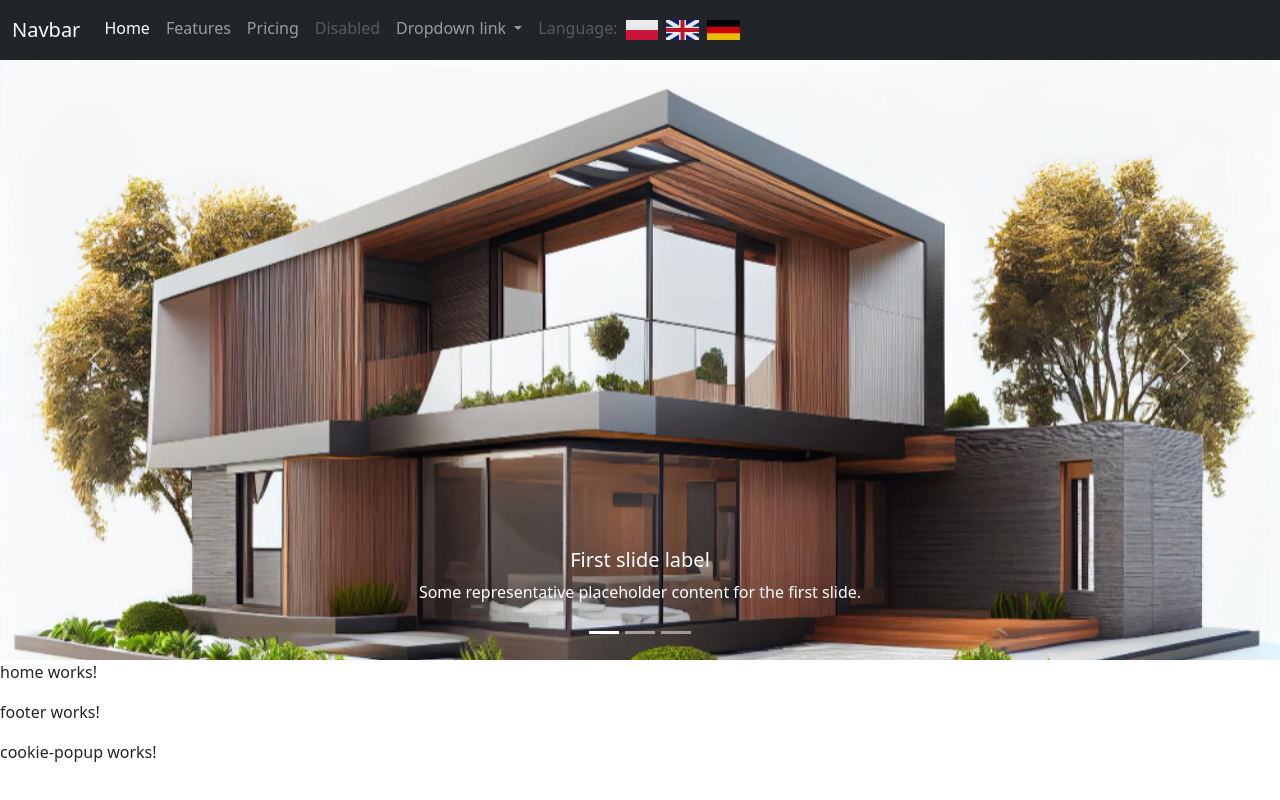
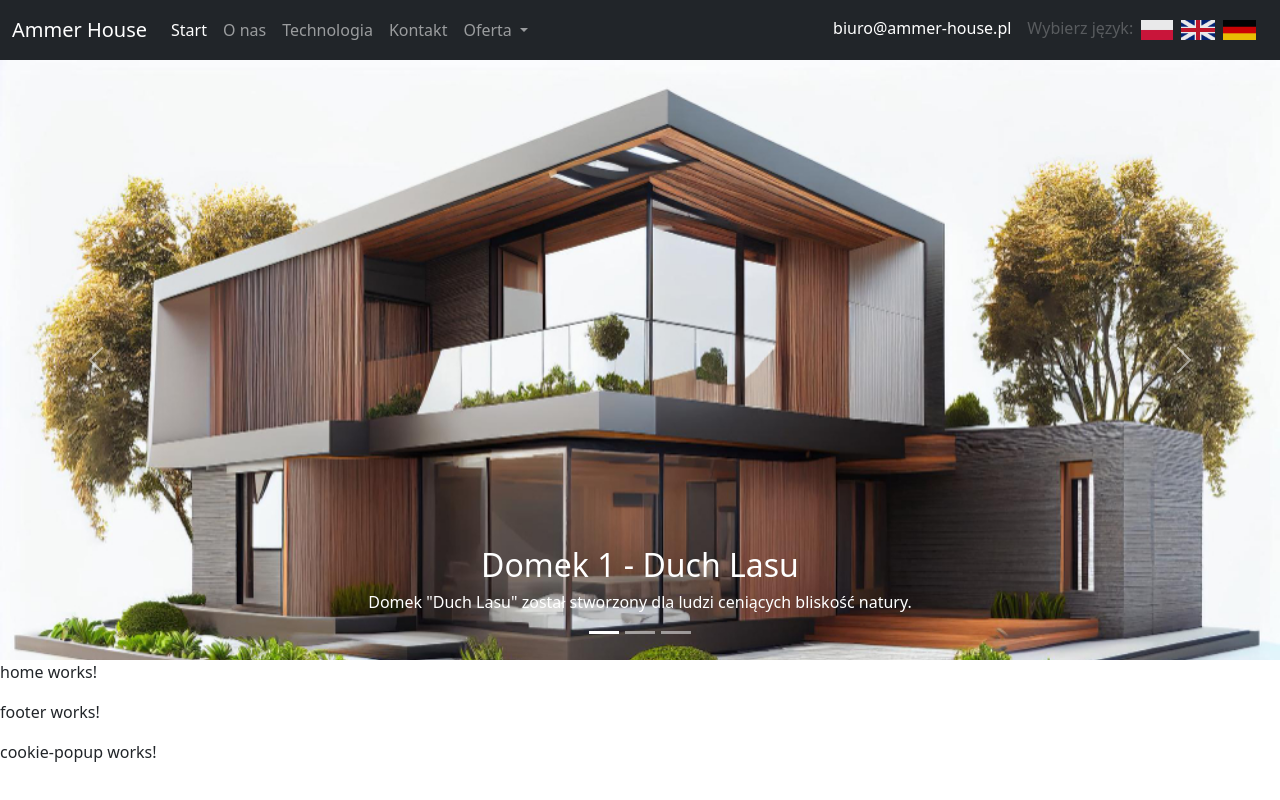
Before and after one commit to Klewiu/house-site-app, an Angular app: page / in a window 1280 px wide. Built offline with nearby package versions, Linux system fonts and the light colour scheme.

Commit message:
Instal bootstrap icon  navbar & carousel  p4

```diff
--- a/package.json
+++ b/package.json
@@ -19,6 +19,7 @@
     "@angular/platform-browser-dynamic": "^15.2.0",
     "@angular/router": "^15.2.0",
     "bootstrap": "^5.3.2",
+    "bootstrap-icons": "^1.11.1",
     "rxjs": "~7.8.0",
     "tslib": "^2.3.0",
     "zone.js": "~0.12.0"
--- a/src/app/shared/carousel/carousel.component.html
+++ b/src/app/shared/carousel/carousel.component.html
@@ -1,4 +1,4 @@
-<div id="carouselExampleCaptions" class="carousel slide">
+<div id="carouselExampleCaptions" class="carousel slide" data-bs-ride="carousel" data-bs-interval="8000">
     <div class="carousel-indicators">
       <button type="button" data-bs-target="#carouselExampleCaptions" data-bs-slide-to="0" class="active" aria-current="true" aria-label="Slide 1"></button>
       <button type="button" data-bs-target="#carouselExampleCaptions" data-bs-slide-to="1" aria-label="Slide 2"></button>
@@ -7,22 +7,22 @@
     <div class="carousel-inner">
       <div class="carousel-item active carousel-image">
         <img src="/assets/images/modern_house_1.jpg" class="d-block w-100" alt="...">
-        <div class="carousel-caption d-none d-md-block">
-          <h5>First slide label</h5>
-          <p>Some representative placeholder content for the first slide.</p>
+        <div class="carousel-caption d-none d-md-block text-bold">
+          <h2>Domek 1 - Duch Lasu</h2>
+          <h6>Domek "Duch Lasu" został stworzony dla ludzi ceniących bliskość natury. </h6>
         </div>
       </div>
       <div class="carousel-item carousel-image">
         <img src="/assets/images/modern_house_2.jpg" class="d-block w-100" alt="...">
-        <div class="carousel-caption d-none d-md-block">
-          <h5>Second slide label</h5>
-          <p>Some representative placeholder content for the second slide.</p>
+        <div class="carousel-caption d-none d-md-block text-dark">
+          <h2>Domek 2 - Poranna rosa</h2>
+          <h6>Some representative placeholder content for the second slide.</h6>
         </div>
       </div>
       <div class="carousel-item carousel-image">
         <img src="/assets/images/modern_house_3.jpg" class="d-block w-100" alt="...">
         <div class="carousel-caption d-none d-md-block">
-          <h5>Third slide label</h5>
+          <h2>Domek 3 - Zachód słońca </h2>
           <p>Some representative placeholder content for the third slide.</p>
         </div>
       </div>
--- a/src/app/shared/navbar/navbar.component.css
+++ b/src/app/shared/navbar/navbar.component.css
@@ -83,6 +83,9 @@
     background: white;
 }
 
+
+/* Default class */
+
 .language-icon {
     height: 20px;
     opacity: 0.9;
--- a/src/app/shared/navbar/navbar.component.html
+++ b/src/app/shared/navbar/navbar.component.html
@@ -1,6 +1,6 @@
 <nav class="navbar navbar-expand-lg navbar-dark bg-dark ">
     <div class="container-fluid">
-      <a class="navbar-brand" href="#">Navbar</a>
+      <a class="navbar-brand" href="#">Ammer House</a>
       <button class="navbar-toggler collapsed d-flex d-lg-none flex-column justify-content-around" type="button" data-bs-toggle="collapse" data-bs-target="#navbarNav" aria-controls="navbarNav" aria-expanded="false" aria-label="Toggle navigation">
         <span class="toggler-icon top-bar"></span>
         <span class="toggler-icon middle-bar"></span>
@@ -9,36 +9,45 @@
       <div class="collapse navbar-collapse" id="navbarNav">
         <ul class="navbar-nav">
           <li class="nav-item">
-            <a class="nav-link active" aria-current="page" href="#">Home</a>
+            <a class="nav-link active" aria-current="page" href="#">Start</a>
           </li>
           <li class="nav-item">
-            <a class="nav-link" href="#">Features</a>
+            <a class="nav-link" href="#">O nas</a>
           </li>
           <li class="nav-item">
-            <a class="nav-link" href="#">Pricing</a>
+            <a class="nav-link" href="#">Technologia</a>
           </li>
           <li class="nav-item">
-            <a class="nav-link disabled" href="#" tabindex="-1" aria-disabled="true">Disabled</a>
+            <a class="nav-link" href="#" tabindex="-1" aria-disabled="true">Kontakt</a>
           </li>
           <li class="nav-item">
             <li class="nav-item dropdown">
                 <a class="nav-link dropdown-toggle" href="#" role="button" data-bs-toggle="dropdown" aria-expanded="false">
-                  Dropdown link
+                  Oferta
                 </a>
                 <ul class="dropdown-menu">
-                  <li><a class="dropdown-item" href="#">Action</a></li>
-                  <li><a class="dropdown-item" href="#">Another action</a></li>
-                  <li><a class="dropdown-item" href="#">Something else here</a></li>
+                  <li><a class="dropdown-item" href="#">Wszystkie domki</a></li>
+                  <li><a class="dropdown-item" href="#">Domek 1 - Duch Lasu</a></li>
+                  <li><a class="dropdown-item" href="#">Domek 2 - Poranna rosa</a></li>
+                  <li><a class="dropdown-item" href="#">Domek 3 - Zachód słońća</a></li>
                 </ul>
               </li>
+            </ul>
+            <ul class="navbar-nav ms-auto">
+                <div class="d-none d-lg-block">
+                <li class="nav-item">
+                    <a class="nav-link active " aria-current="page" href="mailto:biuro@ammer-house.pl">biuro@ammer-house.pl</a>
+                  </li>
+                </div>
           <a class="nav-link disabled" href="#">
-                Language:
+                Wybierz język:
                 <img class="language-icon flex-right m-1" src= "/assets/images/Flag_of_Poland.png" alt="">
                 <img class="language-icon flex-right m-1" src= "/assets/images/Flag_of_Great_Britain.png" alt="">
                 <img class="language-icon flex-right m-1" src= "/assets/images/Flag_of_Germany.png" alt="">
           </a>
+        </ul>
 
-        </ul>
+
       </div>
     </div>
   </nav>
--- a/src/styles.css
+++ b/src/styles.css
@@ -1,2 +1,3 @@
 /* You can add global styles to this file, and also import other style files */
 @import "~bootstrap/dist/css/bootstrap.css";
+@import "~bootstrap-icons/font/bootstrap-icons.css";
```
Also changed, not shown: src/app/shared/carousel/carousel.component.css (line endings or trailing spaces), 1 other file (tests, documents, lock files or other folders).
